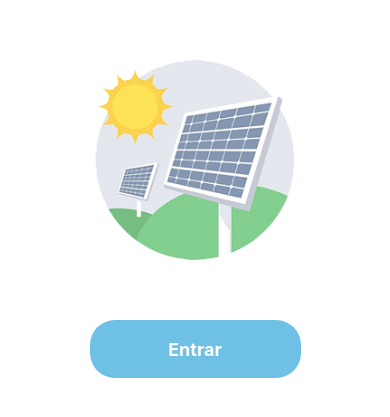
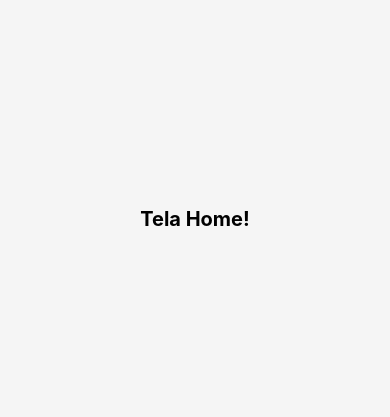
Before and after one commit to Thomaz-Dantass/Embarcado, a React Native app in the folder App/: screen /Home in a window 390 px wide. Shown: the part 203-620 px from the top of the page. Built offline with nearby package versions, Linux system fonts and the light colour scheme.

Commit message:
Navegação das Tela

```diff
--- a/App/App.js
+++ b/App/App.js
@@ -1,41 +1,6 @@
-import React from 'react';
-import { Text, Image, TouchableOpacity, StyleSheet, View } from 'react-native';
+import React from "react";
+import Navigation from "./Telas/navigation";
 
 export default function App() {
-  return (
-    <View style={styles.container}>
-      <Image source={require('./assets/01.png')} style={styles.logo} />
-      <TouchableOpacity onPress={() => alert('Botão pressionado!')} style={styles.button}>
-        <Text style={styles.buttonText}>Entrar</Text>
-      </TouchableOpacity>
-    </View>
-  );
+  return <Navigation />;
 }
-
-const styles = StyleSheet.create({
-  container: {
-    flex: 1,
-    backgroundColor: '#FFF',
-    justifyContent: 'center',
-    alignItems: 'center',
-  },
-  logo: {
-    width: 200,
-    height: 200,
-    marginBottom: 50,
-  },
-  button: {
-    width: 211,
-    height: 58,
-    borderRadius: 25,
-    backgroundColor: '#6EC1E4',
-    justifyContent: 'center',
-    alignItems: 'center',
-    marginTop: 10,
-  },
-  buttonText: {
-    color: '#FFF',
-    fontSize: 18,
-    fontWeight: 'bold',
-  },
-});
--- /dev/null
+++ b/App/Telas/HomeScreen.js
@@ -0,0 +1,23 @@
+import React from 'react';
+import { View, Text, StyleSheet } from 'react-native';
+
+export default function HomeScreen() {
+  return (
+    <View style={styles.container}>
+      <Text style={styles.text}>Tela Home!</Text>
+    </View>
+  );
+}
+
+const styles = StyleSheet.create({
+  container: {
+    flex: 1,
+    justifyContent: 'center',
+    alignItems: 'center',
+    backgroundColor: '#F5F5F5',
+  },
+  text: {
+    fontSize: 20,
+    fontWeight: 'bold',
+  },
+});
--- /dev/null
+++ b/App/Telas/TelaInicial.js
@@ -0,0 +1,44 @@
+import React from 'react';
+import { Text, Image, TouchableOpacity, StyleSheet, View } from 'react-native';
+
+export default function TelaInicial({ navigation }) {
+  return (
+    <View style={styles.container}>
+      <Image source={require('../assets/01.png')} style={styles.logo} />
+      <TouchableOpacity
+        onPress={() => navigation.navigate('Home')}
+        style={styles.button}
+      >
+        <Text style={styles.buttonText}>Entrar</Text>
+      </TouchableOpacity>
+    </View>
+  );
+}
+
+const styles = StyleSheet.create({
+  container: {
+    flex: 1,
+    backgroundColor: '#FFF',
+    justifyContent: 'center',
+    alignItems: 'center',
+  },
+  logo: {
+    width: 200,
+    height: 200,
+    marginBottom: 50,
+  },
+  button: {
+    width: 211,
+    height: 58,
+    borderRadius: 25,
+    backgroundColor: '#6EC1E4',
+    justifyContent: 'center',
+    alignItems: 'center',
+    marginTop: 10,
+  },
+  buttonText: {
+    color: '#FFF',
+    fontSize: 18,
+    fontWeight: 'bold',
+  },
+});
--- /dev/null
+++ b/App/Telas/navigation.js
@@ -0,0 +1,20 @@
+import React from "react";
+import { createStackNavigator } from "@react-navigation/stack";
+import { NavigationContainer } from "@react-navigation/native";
+import TelaInicial from "../Telas/TelaInicial";
+import HomeScreen from "../Telas/HomeScreen";
+
+const Stack = createStackNavigator();
+
+const Navigation = () => {
+  return (
+    <NavigationContainer>
+      <Stack.Navigator screenOptions={{ headerShown: false }}>
+        <Stack.Screen name="TelaInicial" component={TelaInicial} />
+        <Stack.Screen name="Home" component={HomeScreen} />
+      </Stack.Navigator>
+    </NavigationContainer>
+  );
+};
+
+export default Navigation;
--- a/App/package.json
+++ b/App/package.json
@@ -12,6 +12,7 @@
   "dependencies": {
     "@expo/metro-runtime": "~4.0.1",
     "@react-navigation/native": "^7.0.14",
+    "@react-navigation/stack": "^7.1.2",
     "expo": "~52.0.37",
     "expo-linear-gradient": "~14.0.2",
     "expo-status-bar": "~2.0.1",
```
Also changed, not shown: 1 other file (tests, documents, lock files or other folders).
